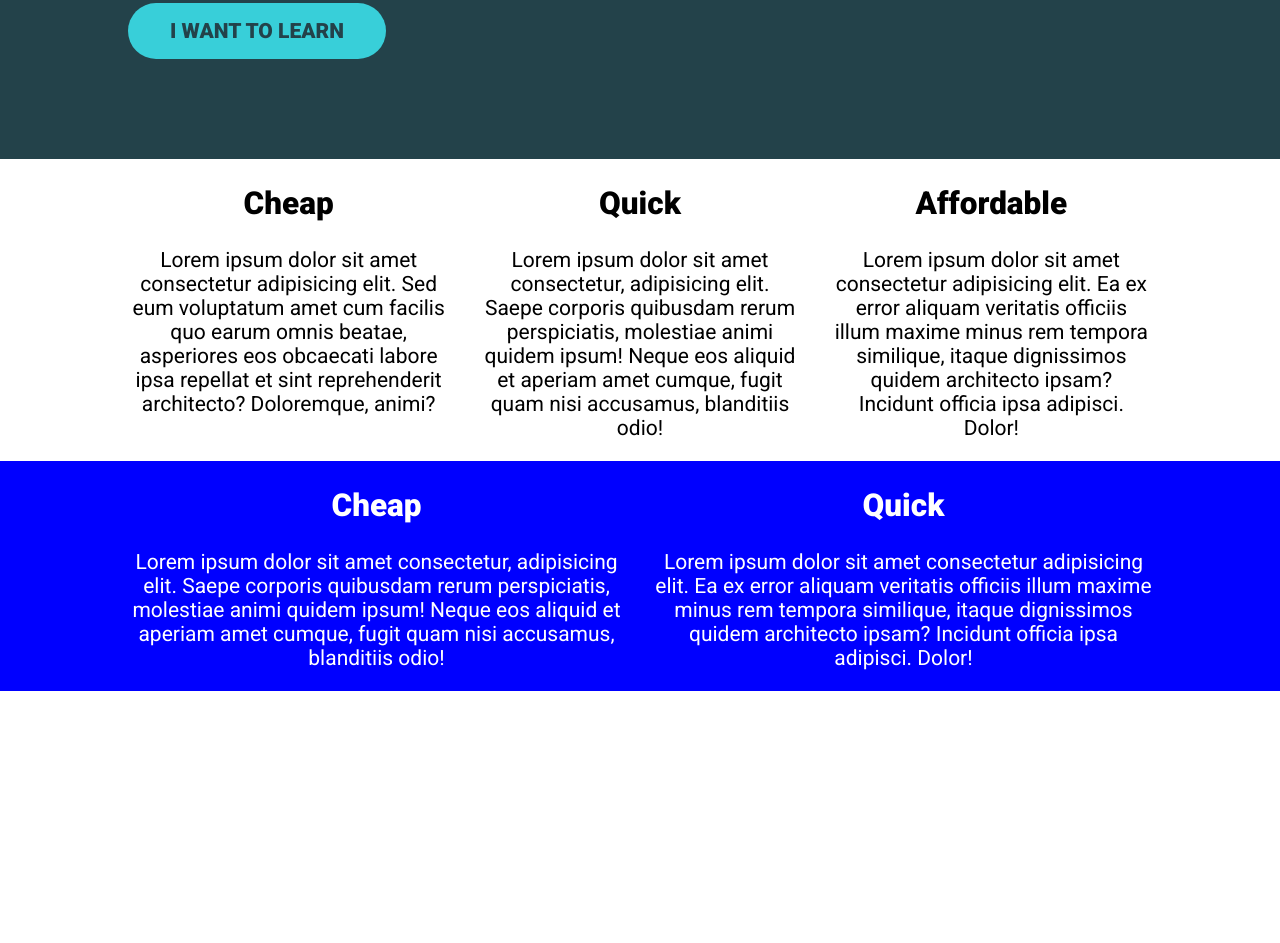
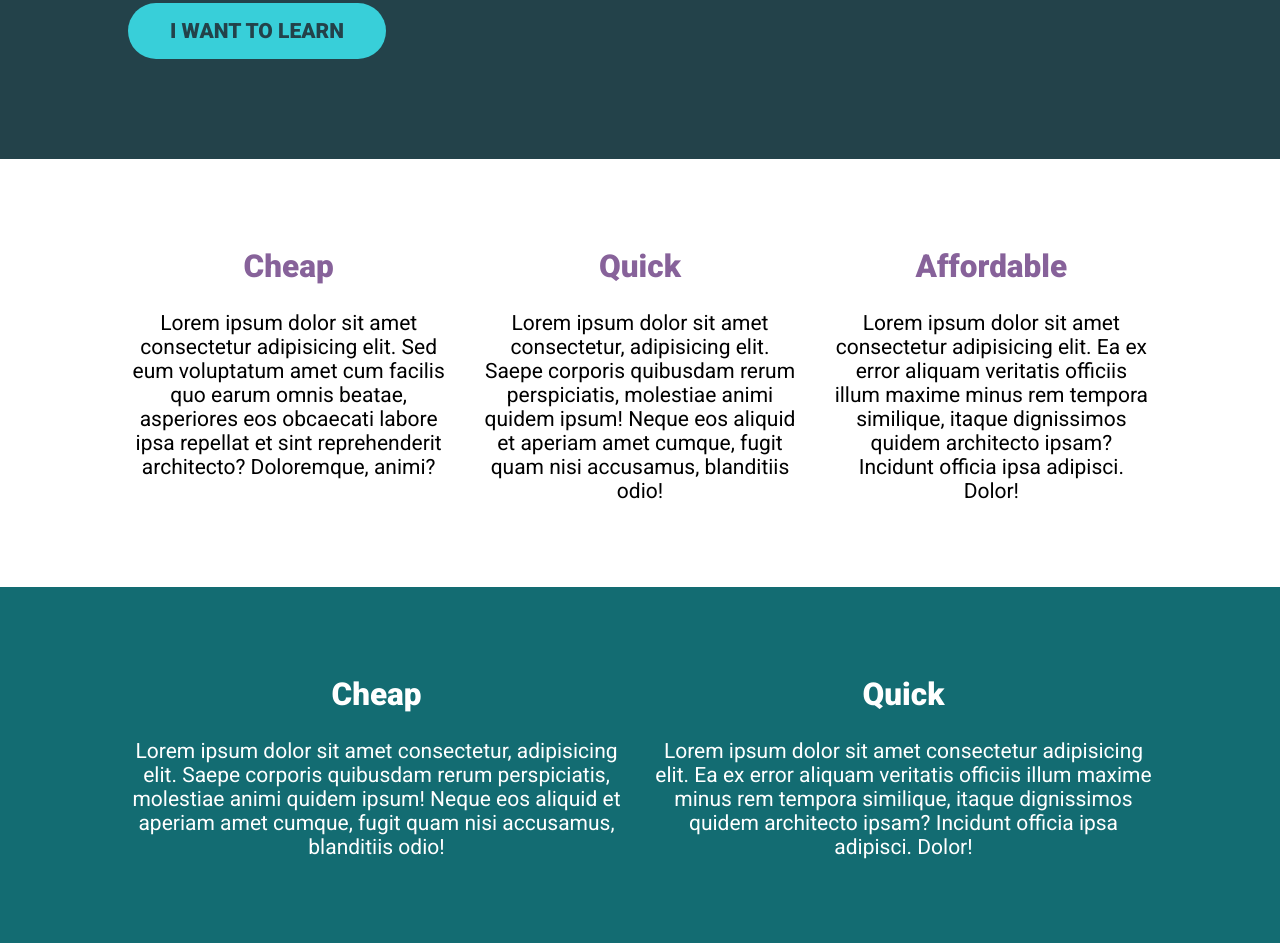
Before and after one commit to btparker70/Conquering-Responsive-Layouts, a plain HTML site: page day5/index.html in a window 1280 px wide. Shown: the part 395-1338 px from the top of the page. Before the commit the page ends 1086 px from the top, so only its background shows below. Drawn offline with Linux system fonts and the light colour scheme.

Commit message:
compared to answer

```diff
--- a/day5/index.html
+++ b/day5/index.html
@@ -23,28 +23,35 @@
       <a href="#" class="btn">I want to learn</a>
     </div>
   </div>
+  <section class="three-col">
     <div class="container">
       <div class="row">
         <div class="col">
           <h2>Cheap</h2>
-        <p>Lorem ipsum dolor sit amet consectetur adipisicing elit. Sed eum voluptatum amet cum facilis quo earum omnis
-          beatae, asperiores eos obcaecati labore ipsa repellat et sint reprehenderit architecto? Doloremque, animi?</p>
+          <p>Lorem ipsum dolor sit amet consectetur adipisicing elit. Sed eum voluptatum amet cum facilis quo earum
+            omnis
+            beatae, asperiores eos obcaecati labore ipsa repellat et sint reprehenderit architecto? Doloremque, animi?
+          </p>
         </div>
         <div class="col">
           <h2>Quick</h2>
           <p>Lorem ipsum dolor sit amet consectetur, adipisicing elit. Saepe corporis quibusdam rerum perspiciatis,
-          molestiae animi quidem ipsum! Neque eos aliquid et aperiam amet cumque, fugit quam nisi accusamus, blanditiis
+            molestiae animi quidem ipsum! Neque eos aliquid et aperiam amet cumque, fugit quam nisi accusamus,
+            blanditiis
             odio!</p>
         </div>
         <div class="col">
           <h2>Affordable</h2>
-        <p>Lorem ipsum dolor sit amet consectetur adipisicing elit. Ea ex error aliquam veritatis officiis illum maxime
+          <p>Lorem ipsum dolor sit amet consectetur adipisicing elit. Ea ex error aliquam veritatis officiis illum
+            maxime
             minus rem tempora similique, itaque dignissimos quidem architecto ipsam? Incidunt officia ipsa adipisci.
             Dolor!</p>
         </div>
       </div>
     </div>
-  <div class="main">
+  </section>
+
+  <section class="two-col">
     <div class="container">
       <div class="row">
         <div class="col">
@@ -64,7 +71,7 @@
         </div>
       </div>
     </div>
-  </div>
+  </section>
 </body>
 
 </html>
--- a/day5/style.css
+++ b/day5/style.css
@@ -31,7 +31,6 @@ h1 {
 
 .col {
   width: 100%;
-  text-align: center;
 }
 
 .col + .col {
@@ -44,6 +43,22 @@ h1 {
 
 .hero p {
   margin-bottom: 3rem;
+}
+
+.three-col {
+  text-align: center;
+  padding: 3em 0;
+}
+
+.three-col h2 {
+  color: #87629A;
+}
+
+.two-col {
+  padding: 3em 0;
+  color: white;
+  background: #136c72;
+  text-align: center;
 }
 
 .btn {
@@ -61,8 +76,3 @@ h1 {
 .btn:focus {
   opacity: .75;
 }
-
-.main {
-  color: white;
-  background: blue;
-}
```
Lines whose indentation alone changed are shown as unchanged.
